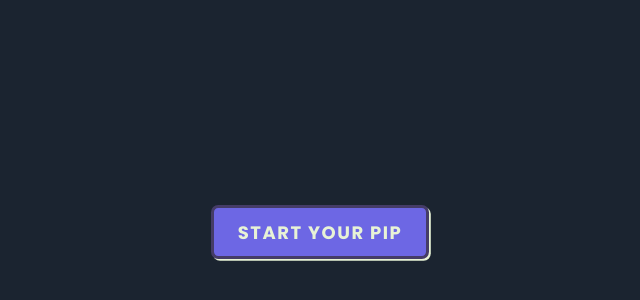
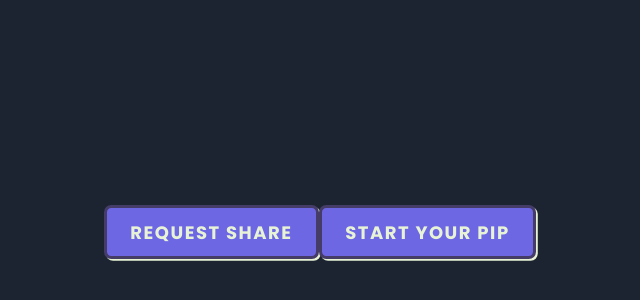
Before and after one commit to nirdhum/picture_in_picture, a plain HTML site: page index.html in a window 1280 px wide. Shown: the part 168-468 px from the top of the page, without its empty margins (320-960 px from the left). Drawn offline with Linux system fonts and the light colour scheme.

Commit message:
Final html code

```diff
--- a/index.html
+++ b/index.html
@@ -15,8 +15,8 @@
     <video id="video" controls height="360px" width="640px" hidden></video>
 
     <!-- Button Element -->
-    <button id="button">START YOUR PIP</button>
-
+    <button id="buttonShare">REQUEST SHARE</button>
+    <button id="buttonPIP">START YOUR PIP</button>
 
     <script src="script.js"></script>
 </body>
```
